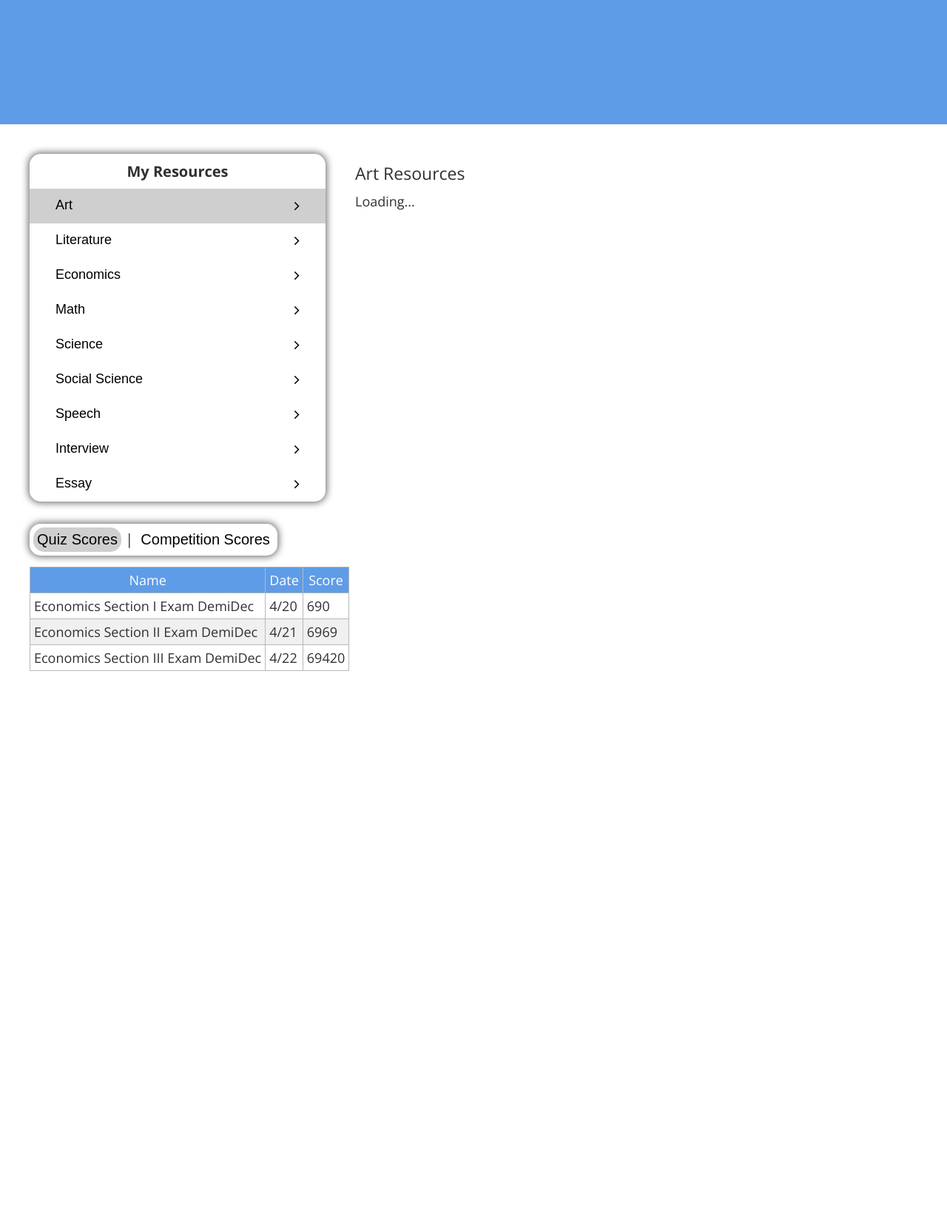
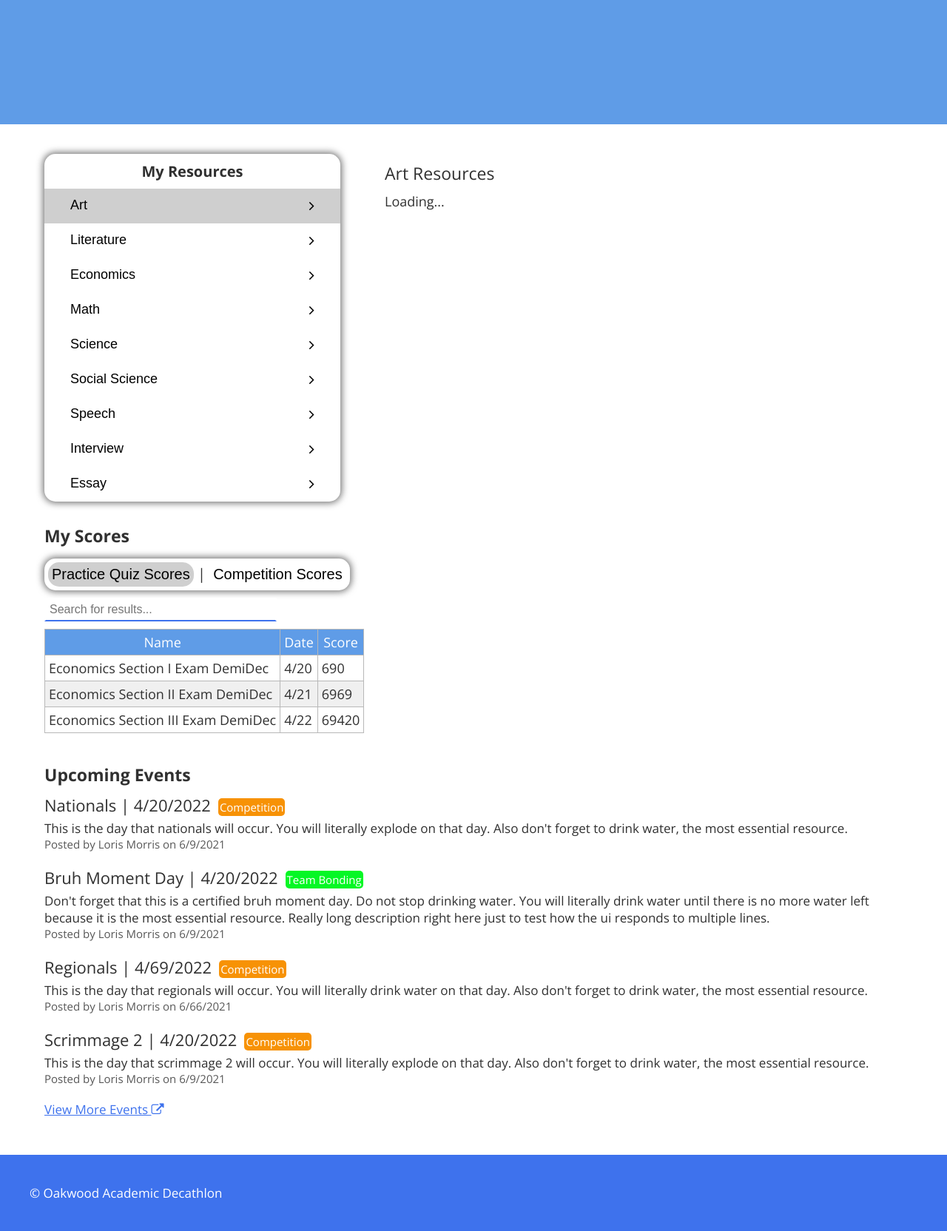
Before and after one commit to JAcamp1/OHSAcadecWebsite, a Flask app: page /competitor in a window 1280 px wide. Shown: the part 620-2284 px from the top of the page at 74% size. Before the commit the page ends 1527 px from the top, so only its background shows below. Run offline with Flask 2, Linux system fonts and the light colour scheme.

Commit message:
updated competitor page

```diff
--- a/static/scripts/index.js
+++ b/static/scripts/index.js
@@ -47,3 +47,15 @@ function showCompScores() {
     document.getElementById("quizscoresarea").style.display = "none";
     document.getElementById("compscoresarea").style.display = "block";
 }
+
+function searchforscore(type, string) {
+    if(type === "quiz") {
+        //query quiz api
+        //then document.getElementById("quizscores") and set rows
+    } else if(type === "comp") {
+        //query competition results api
+        //then document.getElementById("compscores") and set rows
+    } else {
+        console.error("Not a valid search type. Must be 'quiz' or 'comp'");
+    }
+}
--- a/static/styles/competitor.css
+++ b/static/styles/competitor.css
@@ -197,7 +197,7 @@ body {
     border-radius: 15px;
     text-align: center;
     display: inline-block;
-    margin-left: 40px;
+    margin-left: 60px;
 }
 
 .c-rl-table th {
@@ -245,7 +245,7 @@ body {
 
 .c-resource-info {
     display: inline-block;
-    margin-left: 40px;
+    margin-left: 60px;
     width: 60%;
     padding-top: 10px;
 }
@@ -260,7 +260,7 @@ body {
 }
 
 .c-scorestables {
-    margin-left: 40px;
+    margin-left: 60px;
     margin-top: 30px;
 }
 
@@ -302,7 +302,7 @@ body {
 }
 
 .c-scorestable {
-    margin-top: 15px;
+    margin-top: 10px;
     border: 1px solid var(--medium);
     border-collapse: collapse;
     font-size: 18px;
@@ -324,4 +324,78 @@ body {
 
 .c-scorestable tr:hover {
     background: #dbdbdb;
-  }
+}
+
+.c-s-searchbar {
+    padding: 5px;
+    font-size: 16px;
+    margin-top: 10px;
+    -webkit-appearance: none;
+    border-bottom: 2px solid var(--blue);
+    border-top: 2px solid #ffffff;
+    border-right: 2px solid #ffffff;
+    border-left: 2px solid #ffffff;
+    width: 300px;
+    transition: 0.2s;
+}
+
+.c-s-searchbar:focus {
+    width: 400px;
+    border: 2px solid var(--blue);
+    outline: none;
+}
+
+.c-main-title {
+    font-size: 23px;
+    font-weight: bold;
+    margin-top: 20px;
+}
+
+.c-upcoming {
+    margin-left: 60px;
+    margin-top: 40px;
+}
+
+.c-event {
+    margin-top: 10px;
+    margin-bottom: 20px;
+    margin-right: 60px;
+}
+
+.c-event-title {
+    display: inline-block;
+    font-size: 22px;
+}
+
+.c-event-label {
+    display: inline-block;
+    margin-left: 10px;
+    padding: 2px;
+    font-size: 15px;
+    color: #ffffff;
+    border-radius: 5px;
+}
+
+.c-event-description {
+    margin-top: 5px;
+    font-size: 17px;
+}
+
+.c-event-author {
+    color: #575757;
+    font-size: 15px;
+}
+
+.c-event-viewmore {
+    color: var(--blue);
+    transition: 0.2s;
+    font-size: 17px;
+}
+
+.c-event-viewmore:hover {
+    color: var(--ohs-blue);
+}
+
+.c-event-viewmore:visited {
+    color: var(--blue);
+}
--- a/static/styles/style.css
+++ b/static/styles/style.css
@@ -346,3 +346,11 @@ h1 {
 .scores-table tr:hover {
   background: #dbdbdb;
 }
+
+.bottommenu {
+  background: var(--blue);
+  color: var(--light);
+  padding: 40px;
+  margin-top: 50px;
+  font-size: 17px;
+}
--- a/templates/competitor.html
+++ b/templates/competitor.html
@@ -72,8 +72,10 @@
             <!-- scores -->
             <DIV ID="scores" STYLE="position: absolute; margin-top: -80px;"></DIV>
             <DIV CLASS="c-scorestables">
-                <DIV CLASS="c-sc-navbar"><BUTTON ID="showquizbtn" CLASS="c-sc-selected" ONCLICK="showQuizScores()">Quiz Scores</BUTTON> | <BUTTON ID="showcompbtn" ONCLICK="showCompScores()">Competition Scores</BUTTON></DIV>
+                <DIV CLASS="c-main-title">My Scores</DIV>
+                <DIV CLASS="c-sc-navbar"><BUTTON ID="showquizbtn" CLASS="c-sc-selected" ONCLICK="showQuizScores()">Practice Quiz Scores</BUTTON> | <BUTTON ID="showcompbtn" ONCLICK="showCompScores()">Competition Scores</BUTTON></DIV>
                 <DIV ID="quizscoresarea">
+                    <INPUT CLASS="c-s-searchbar" ID="quizscoresearch" ONKEYUP="searchforscore('quiz', this.value)" PLACEHOLDER="Search for results...">
                     <TABLE CLASS="c-scorestable" ID="quizscores">
                         <TR>
                             <TH>Name</TH>
@@ -102,6 +104,7 @@
                     </TABLE>
                 </DIV>
                 <DIV ID="compscoresarea" STYLE="display: none;">
+                    <INPUT CLASS="c-s-searchbar" ID="quizscoresearch" ONKEYUP="searchforscore('quiz', this.value)" PLACEHOLDER="Search for results...">
                     <TABLE CLASS="c-scorestable" ID="compscores">
                         <TR>
                             <TH>Name</TH>
@@ -128,6 +131,45 @@
                     </TABLE>
                 </DIV>
             </DIV>
+
+            <!-- scores -->
+            <DIV ID="upcoming" STYLE="position: absolute; margin-top: -80px;"></DIV>
+            <DIV CLASS="c-upcoming">
+                <DIV CLASS="c-main-title">Upcoming Events</DIV>
+
+                <!--but yeah just this format really-->
+                <DIV CLASS="c-event">
+                    <DIV CLASS="c-event-title">Nationals | 4/20/2022</DIV><DIV CLASS="c-event-label" STYLE="background: #f79205">Competition</DIV>
+                    <DIV CLASS="c-event-description">This is the day that nationals will occur. You will literally explode on that day. Also don't forget to drink water, the most essential resource.</DIV>
+                    <DIV CLASS="c-event-author">Posted by Loris Morris on 6/9/2021</DIV>
+                </DIV>
+
+                <DIV CLASS="c-event">
+                    <DIV CLASS="c-event-title">Bruh Moment Day | 4/20/2022</DIV><DIV CLASS="c-event-label" STYLE="background: #05f725">Team Bonding</DIV>
+                    <DIV CLASS="c-event-description">Don't forget that this is a certified bruh moment day. Do not stop drinking water. You will literally drink water until there is no more water left because it is the most essential resource. Really long description right here just to test how the ui responds to multiple lines.</DIV>
+                    <DIV CLASS="c-event-author">Posted by Loris Morris on 6/9/2021</DIV>
+                </DIV>
+
+                <DIV CLASS="c-event">
+                    <DIV CLASS="c-event-title">Regionals | 4/69/2022</DIV><DIV CLASS="c-event-label" STYLE="background: #f79205">Competition</DIV>
+                    <DIV CLASS="c-event-description">This is the day that regionals will occur. You will literally drink water on that day. Also don't forget to drink water, the most essential resource.</DIV>
+                    <DIV CLASS="c-event-author">Posted by Loris Morris on 6/66/2021</DIV>
+                </DIV>
+
+                <DIV CLASS="c-event">
+                    <DIV CLASS="c-event-title">Scrimmage 2 | 4/20/2022</DIV><DIV CLASS="c-event-label" STYLE="background: #f79205">Competition</DIV>
+                    <DIV CLASS="c-event-description">This is the day that scrimmage 2 will occur. You will literally explode on that day. Also don't forget to drink water, the most essential resource.</DIV>
+                    <DIV CLASS="c-event-author">Posted by Loris Morris on 6/9/2021</DIV>
+                </DIV>
+
+                <A HREF="competitor/events" TARGET="_blank" CLASS="c-event-viewmore">View More Events <I CLASS="fa fa-external-link"></I></A>
+            </DIV>
+
+            <!-- bottom menu thing -->
+            <DIV CLASS="bottommenu">
+                &copy; Oakwood Academic Decathlon
+            </DIV>
+
         </DIV>
     </BODY>
 </HTML>
```
